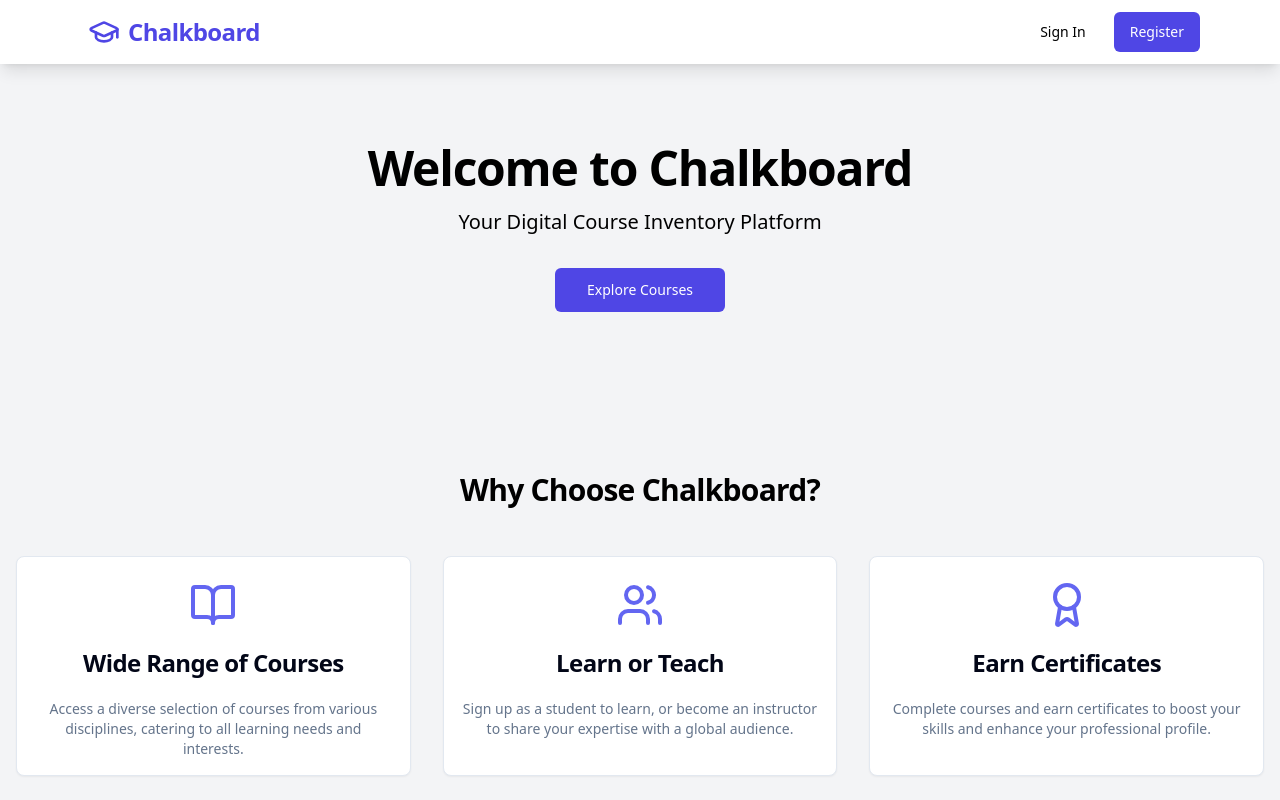
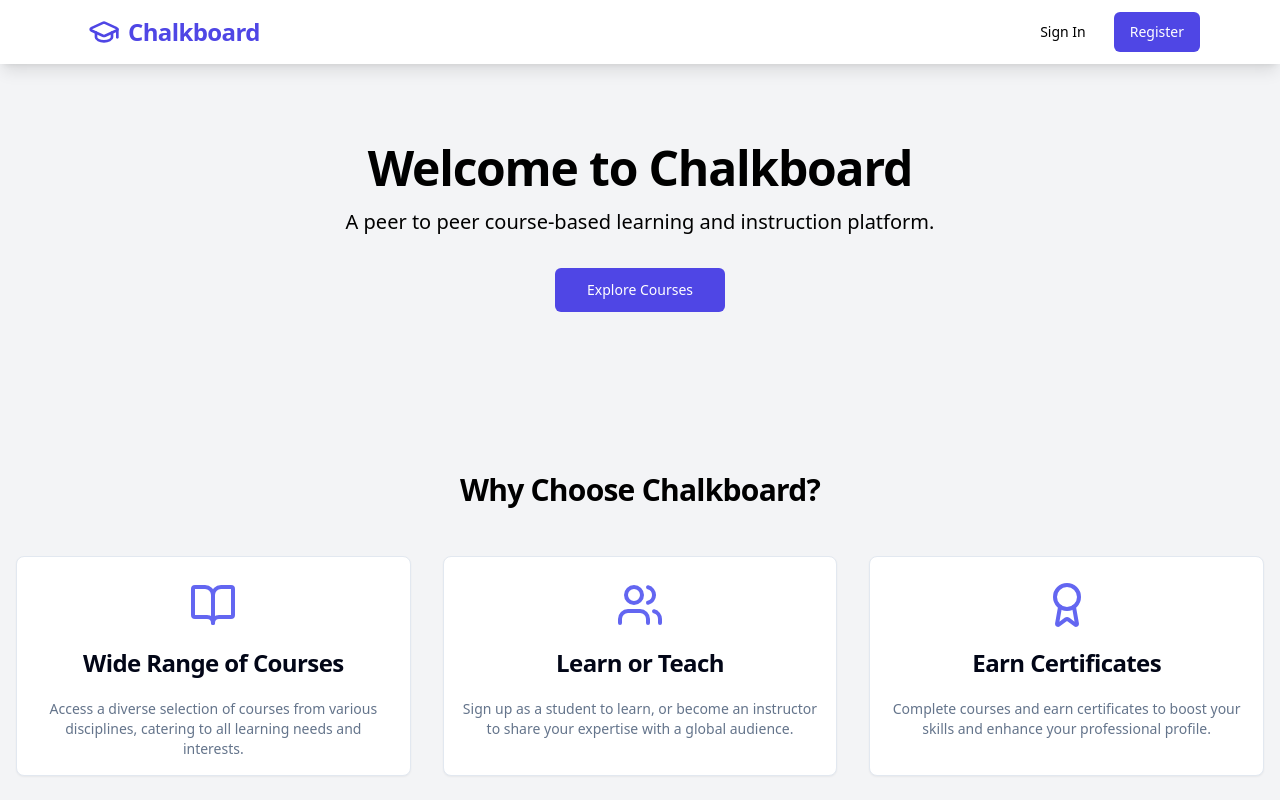
Before and after one commit to datasheng/intro-to-dbms-project-team-bug-generator, a React (Vite) app in the folder client/: page / in a window 1280 px wide. Shown: the top 800 px of the page. Built offline with nearby package versions, Linux system fonts and the light colour scheme.

Commit message:
Update landing page tagline

```diff
--- a/client/src/App.jsx
+++ b/client/src/App.jsx
@@ -140,7 +140,9 @@ const HomePage = ({ user }) => (
       <h1 className="scroll-m-20 text-4xl font-extrabold tracking-tight lg:text-5xl mb-4">
         Welcome to Chalkboard
       </h1>
-      <p className="text-xl mb-8">Your Digital Course Inventory Platform</p>
+      <p className="text-xl mb-8">
+        A peer to peer course-based learning and instruction platform.
+      </p>
       <Link to={user ? "/dashboard" : "/courses"}>
         <Button
           size="lg"
```
